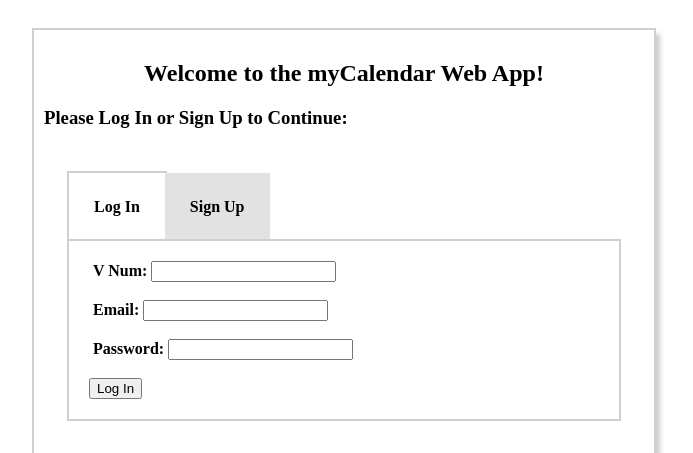
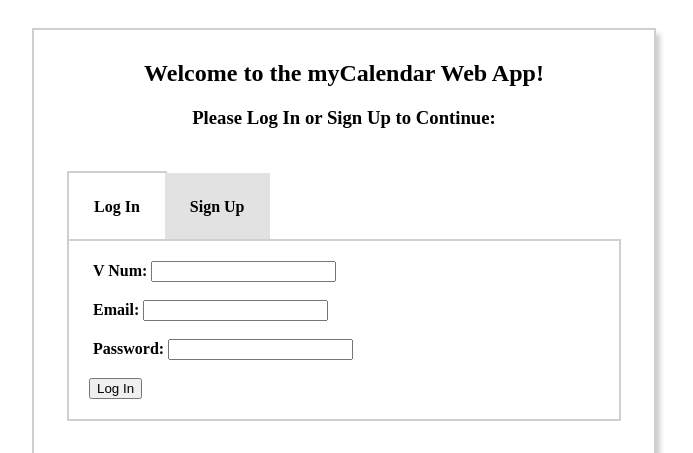
Before and after one commit to appiahla/practice-myCalendar, a PHP site: page / in a window 1280 px wide. Shown: the top 453 px of the page, without its empty margins (296-989 px from the left). Run offline with PHP 8.4, Linux system fonts and the light colour scheme.

Commit message:
edited index

```diff
--- a/login-signup-style.css
+++ b/login-signup-style.css
@@ -1,4 +1,4 @@
-.title {
+.title, .subtitle {
     text-align: center;
   }
 
```
